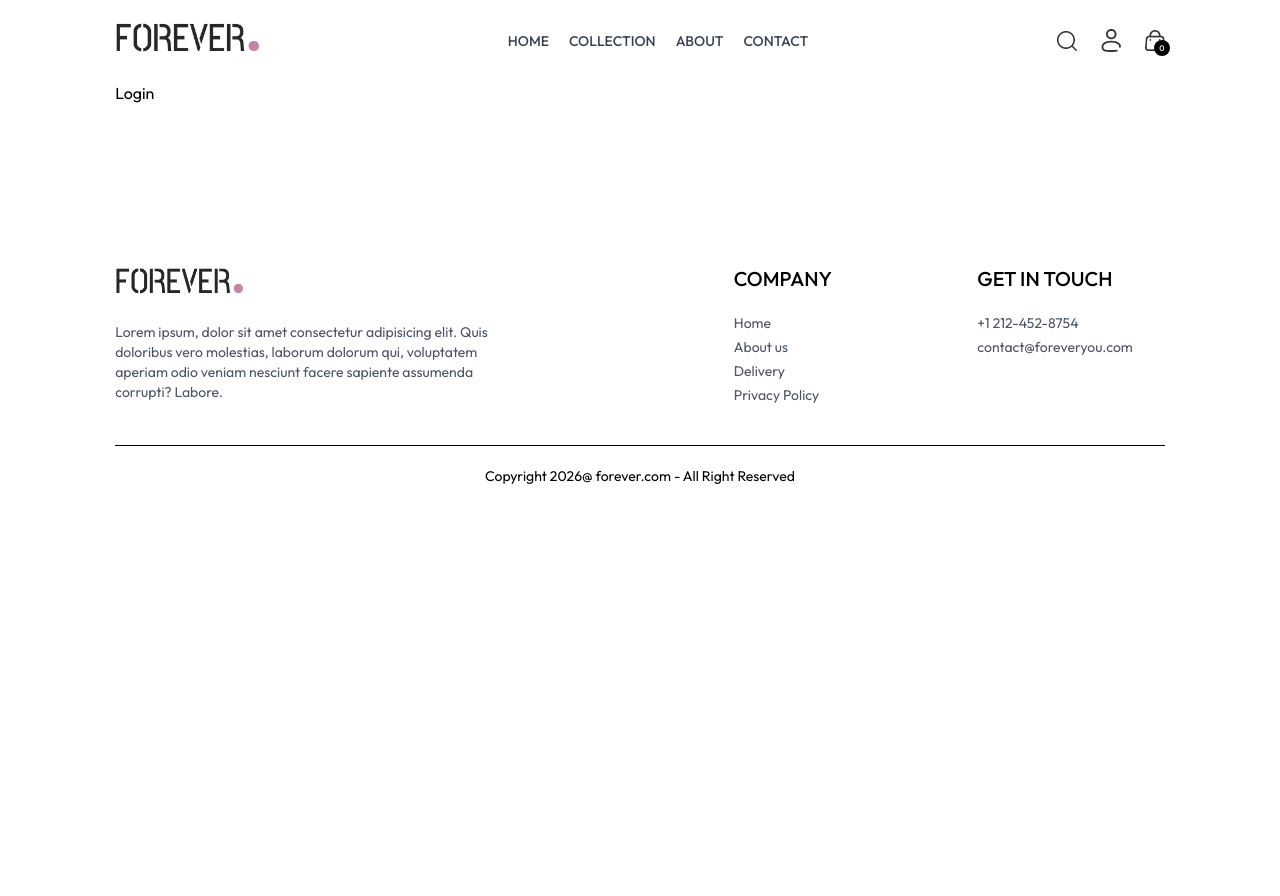
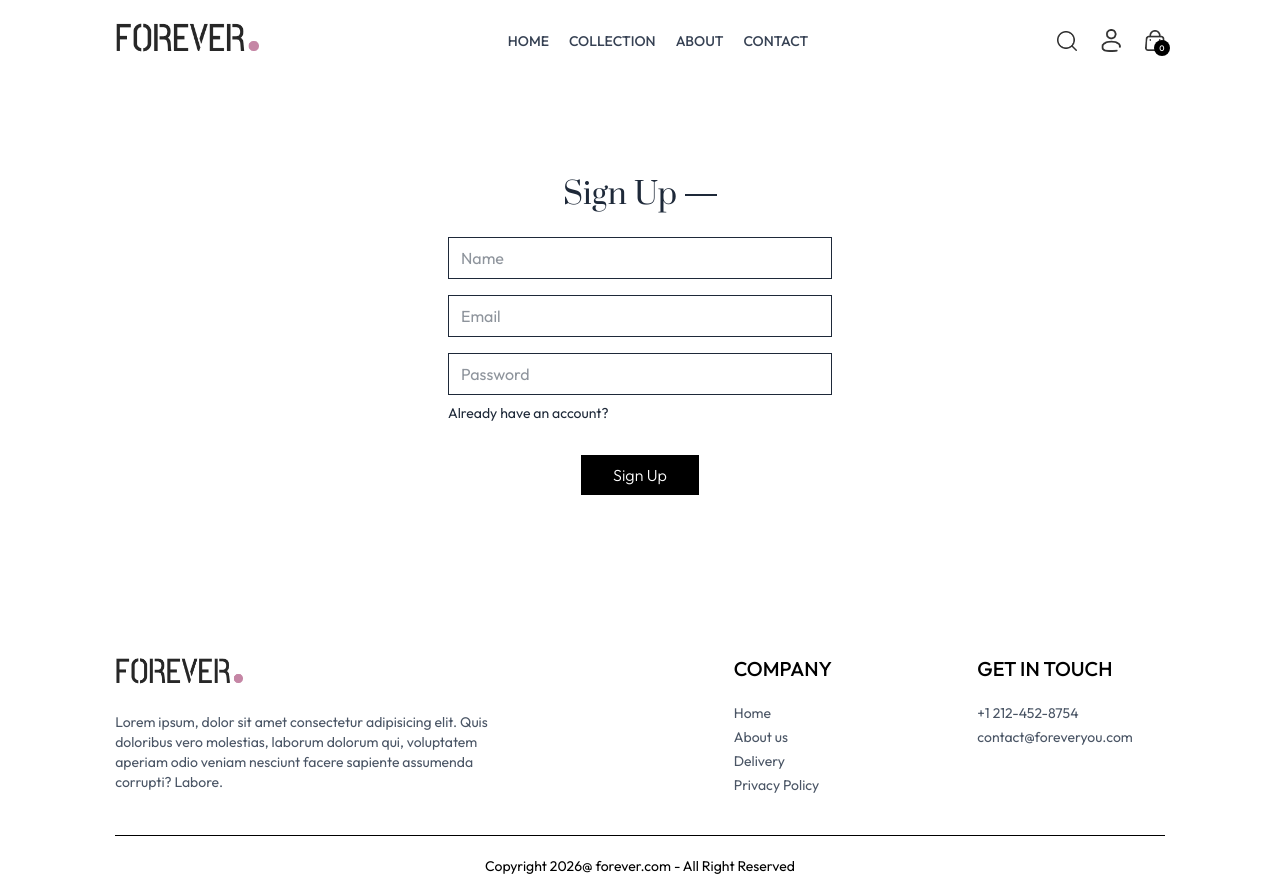
Before and after one commit to Tirth02/Ecommerce-Project-MERN, a React (Vite) app in the folder frontend/: page /login in a window 1280 px wide. Before the commit the page ends 800 px from the top, so only its background shows below. Built offline with nearby package versions, Linux system fonts and the light colour scheme.

Commit message:
signup and login page created

```diff
--- a/frontend/src/components/Navbar.jsx
+++ b/frontend/src/components/Navbar.jsx
@@ -31,7 +31,7 @@
       <div className='flex items-center gap-6'>
         <img onClick={() => setShowSearch(true)} src={assets.search_icon} className='w-5 cursor-pointer' alt="" />
         <div className='group relative'>
-          <img src={assets.profile_icon} className='w-5 cursor-pointer' alt="" />
+          <Link to="/login"><img src={assets.profile_icon} className='w-5 cursor-pointer' alt="" /></Link>
           <div className='group-hover:block hidden absolute dropdown-menu right-0 pt-4 '>
             <div className='flex flex-col gap-2 w-36 py-3 px-5 bg-slate-100 text-gray-500 rounded '>
               <p className='cursor-pointer hover:text-black'>My Profile</p>
--- a/frontend/src/pages/Login.jsx
+++ b/frontend/src/pages/Login.jsx
@@ -1,8 +1,28 @@
-import React from 'react'
+import React, { useState } from 'react'
 
 const Login = () => {
+  const [currentState,setCurrentState] = useState('Sign Up');
+  const onSubmitHandler = async(e) => {
+    e.preventDefault();
+  }
   return (
-    <div>Login</div>
+    <form onSubmit={onSubmitHandler} className='flex flex-col items-center w-[90%] sm:max-w-96 m-auto mt-14 gap-4 text-gray-800'>
+        <div className='inline-flex items-center gap-2 mt-10 mb-2'>
+          <p className='prata-regular text-3xl'>{currentState}</p>
+          <hr className='border-none h-[1.5px] w-8 bg-gray-800'/>
+        </div>
+        {currentState === "Login" ? '' : <input type="text" className='w-full px-3 py-2 border border-gray-800 ' placeholder='Name' required/>}
+        <input type="email" className='w-full px-3 py-2 border border-gray-800 ' placeholder='Email' required/>
+        <input type="password" className='w-full px-3 py-2 border border-gray-800 ' placeholder='Password' required/>
+        <div className='w-full flex justify-between text-sm mt-[-8px]'>
+            {currentState === 'Login' ? <p className='cursor-pointer'>Forgot your password?</p> : ''}
+            {currentState === 'Login'
+            ? <p onClick={() => setCurrentState('Sign Up')} className='cursor-pointer'>Create Account</p>
+            : <p onClick={() => setCurrentState('Login')} className='cursor-pointer'>Already have an account?</p>
+          }
+        </div>
+        <button className='bg-black text-white font-light px-8 py-2 mt-4'>{currentState === 'Login' ? 'Sign In': 'Sign Up'}</button>
+    </form>
   )
 }
 
```
